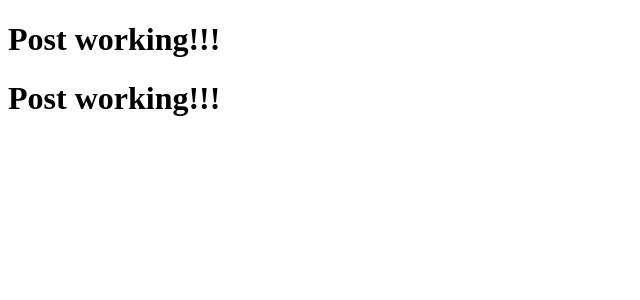
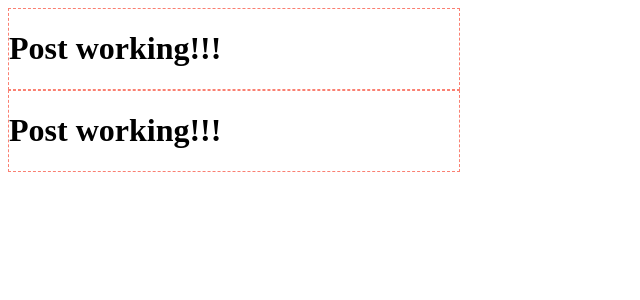
Before and after one commit to hov001/angular-basic, an Angular app: page / in a window 1280 px wide. Shown: the top 300 px of the page, without its empty margins (0-640 px from the left). Built offline with nearby package versions, Linux system fonts and the light colour scheme.

Commit message:
feat(post): create style for component

```diff
--- a/src/post/post.component.html
+++ b/src/post/post.component.html
@@ -1 +1,3 @@
-<h1>Post working!!!</h1>
+<div class="post">
+  <h1>Post working!!!</h1>
+</div>
--- /dev/null
+++ b/src/post/post.component.scss
@@ -0,0 +1,4 @@
+.post {
+  width: 450px;
+  border: 1px dashed salmon;
+}
--- a/src/post/post.component.ts
+++ b/src/post/post.component.ts
@@ -3,5 +3,6 @@ import { Component } from '@angular/core';
 @Component({
   selector: 'app-post',
   templateUrl: './post.component.html',
+  styleUrls: ['./post.component.scss'],
 })
 export class PostComponent {}
```
